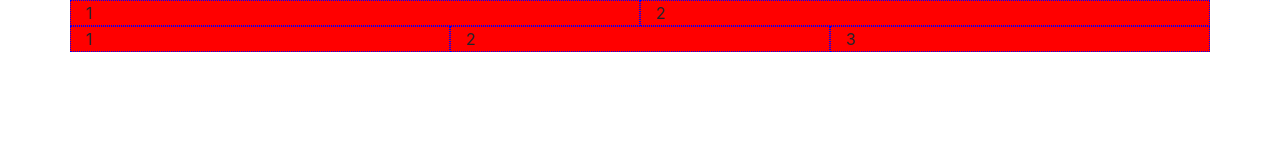
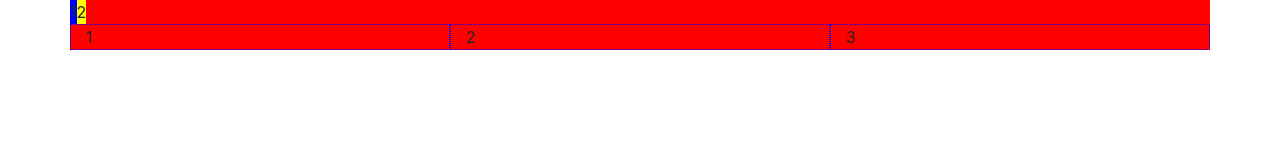
Before and after one commit to vanessajeon/TPS2311FT_PatinoCesar, a plain HTML site: page Platzi_bootstrap/index.html in a window 1280 px wide. Drawn offline with nearby package versions, Linux system fonts and the light colour scheme.

Commit message:
desafio booststrap completado

```diff
--- a/Platzi_bootstrap/index.html
+++ b/Platzi_bootstrap/index.html
@@ -21,10 +21,10 @@
       <div class="row">
 
         <!-- no se expecifica el ancho lo que configura igualmente -->
-        <div class="col">
+        <div class="col-12-col-lg-9" style="background-color: blue;">
         1
       </div>
-      <div class="col">
+      <div class="col-10-col-lg-12"style="background-color: yellow;">
         2
       </div>
     </div>
```
